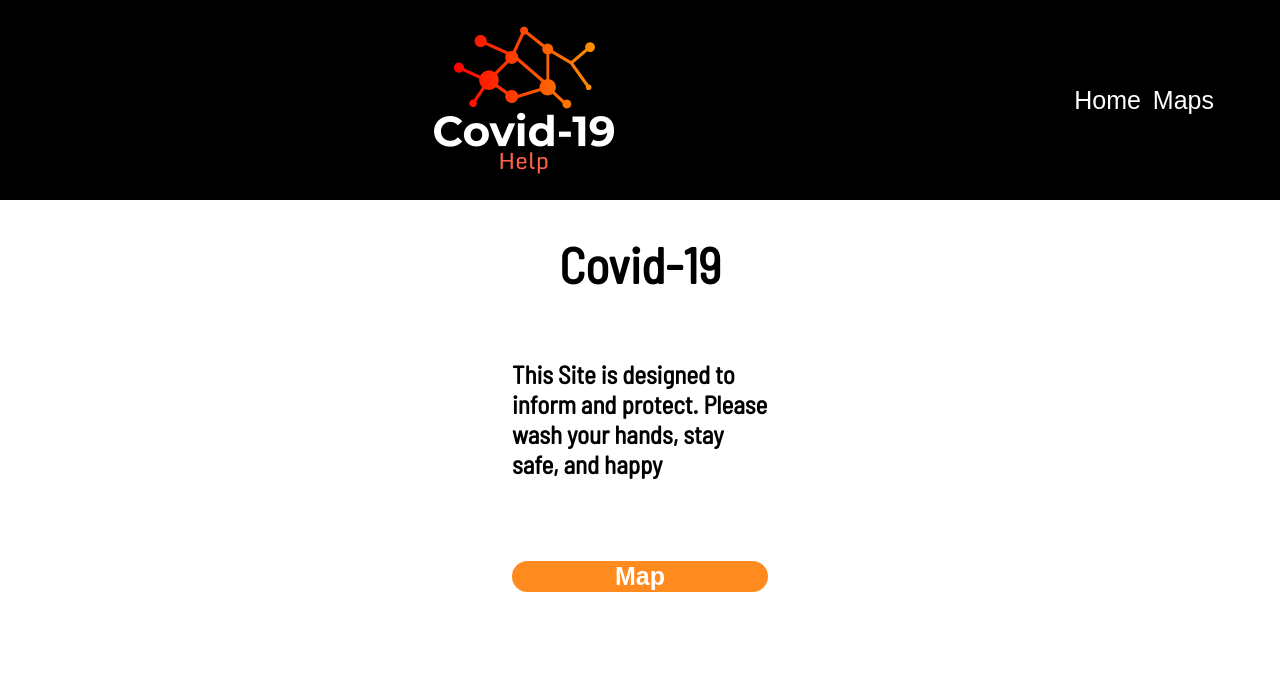
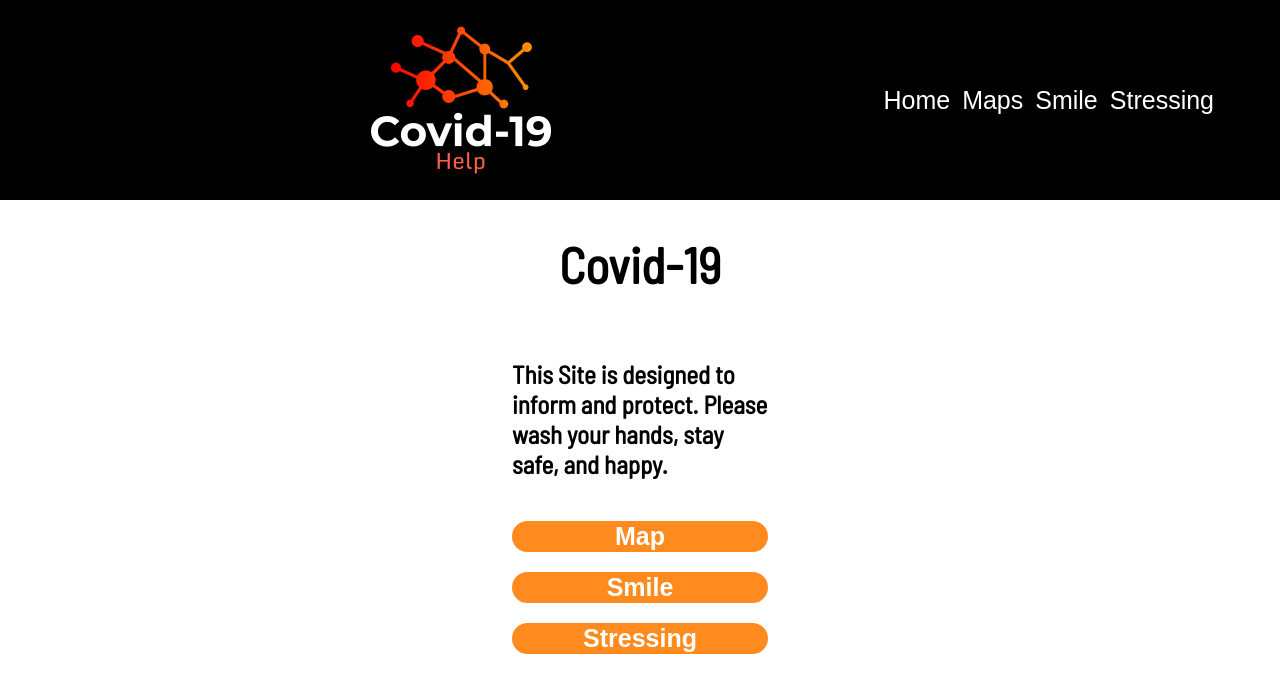
Before and after one commit to Jsantos107/COVID19-help, a React (Create React App) app: page / in a window 1280 px wide. Shown: the top 692 px of the page. Built offline with nearby package versions, Linux system fonts and the light colour scheme; no server answers; what google-maps-react would draw is missing.

Commit message:
adding stress link and getting smile page ready

```diff
--- a/src/App.css
+++ b/src/App.css
@@ -13,7 +13,7 @@ body{
   padding: 20px -10%;
 }
 .header img{
-  margin-right: 30%;
+  margin-right: 20%;
   cursor: pointer;
 }
 .nav-bar{
@@ -60,7 +60,7 @@ body{
 .home-page button{
   background-color: rgb(255, 139, 31);
   border: none;
-  margin: 50px 40%;
+  margin: 10px 40%;
   width: 20%;
   border-radius: 50px;
   font-size: 25px;
--- a/src/App.js
+++ b/src/App.js
@@ -3,7 +3,8 @@ import './App.css';
 import WorldMap from './components/WorldMap';
 import SideCountries from './components/SideCountries';
 import CountryInfo from './components/CountryInfo';
-import HomePage from './components/HomePage'
+import HomePage from './components/HomePage';
+import SmilePage from'./components/SmilePage';
 import {BrowserRouter as Router, Route, Switch, Link} from 'react-router-dom';
  class App extends Component {
    state ={
@@ -36,6 +37,14 @@ import {BrowserRouter as Router, Route, Switch, Link} from 'react-router-dom';
                 <button>
                   <Link to='/Map' style={{textDecoration:'none', color:'white'}}>Maps</Link>
                 </button>
+                <button>
+                  <Link to='/smile' style={{textDecoration:'none', color:'white'}}>Smile</Link>
+                </button>
+                <button>
+                  <a href='https://www.cdc.gov/coronavirus/2019-ncov/prepare/managing-stress-anxiety.html'
+                  style={{textDecoration:'none', color:'white'}}>Stressing</a>
+                </button>
+
               </nav>
 
             </header>
@@ -51,6 +60,9 @@ import {BrowserRouter as Router, Route, Switch, Link} from 'react-router-dom';
                   <CountryInfo country={this.state.selectedCountry}/>
                 }
                 </Route>
+                <Route exact path='/smile'>
+                  <SmilePage />
+                </Route>
             </Switch>
           </main>
         </div>
--- a/src/components/HomePage.js
+++ b/src/components/HomePage.js
@@ -7,11 +7,19 @@ export default function CountryInfo(){
         <div className="home-page">
             <h1>Covid-19</h1>
             <br></br>
-            <p>This Site is designed to inform and protect. Please wash your hands, stay safe, and happy</p>
+            <p>This Site is designed to inform and protect. Please wash your hands, stay safe, and happy.</p>
             <br></br>
             <button>
                 <Link to='/map'  style={{textDecoration:'none', color:'white', fontWeight:'900'}}>Map</Link>
             </button>
+            <button>
+              <Link to='/smile' style={{textDecoration:'none', color:'white', fontWeight:'900'}}>Smile</Link>
+            </button>
+            <button>
+                <a href='https://www.cdc.gov/coronavirus/2019-ncov/prepare/managing-stress-anxiety.html'
+                style={{textDecoration:'none', color:'white', fontWeight:'900'}}>Stressing</a>
+            </button>
+
         </div>
     )
 }
--- /dev/null
+++ b/src/components/SmilePage.js
@@ -0,0 +1,10 @@
+import React from 'react'
+
+export default function CountryInfo(){
+
+    return(
+        <div className="home-page">
+            <h1>Smile</h1>
+        </div>
+    )
+}
```
